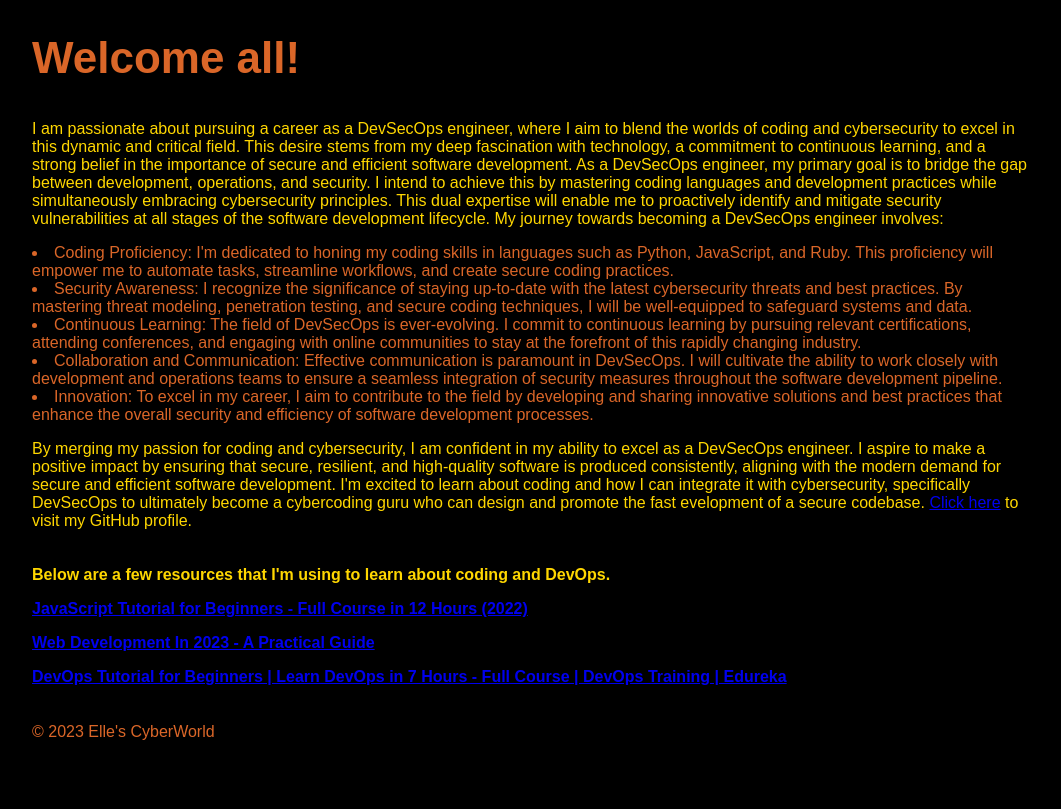
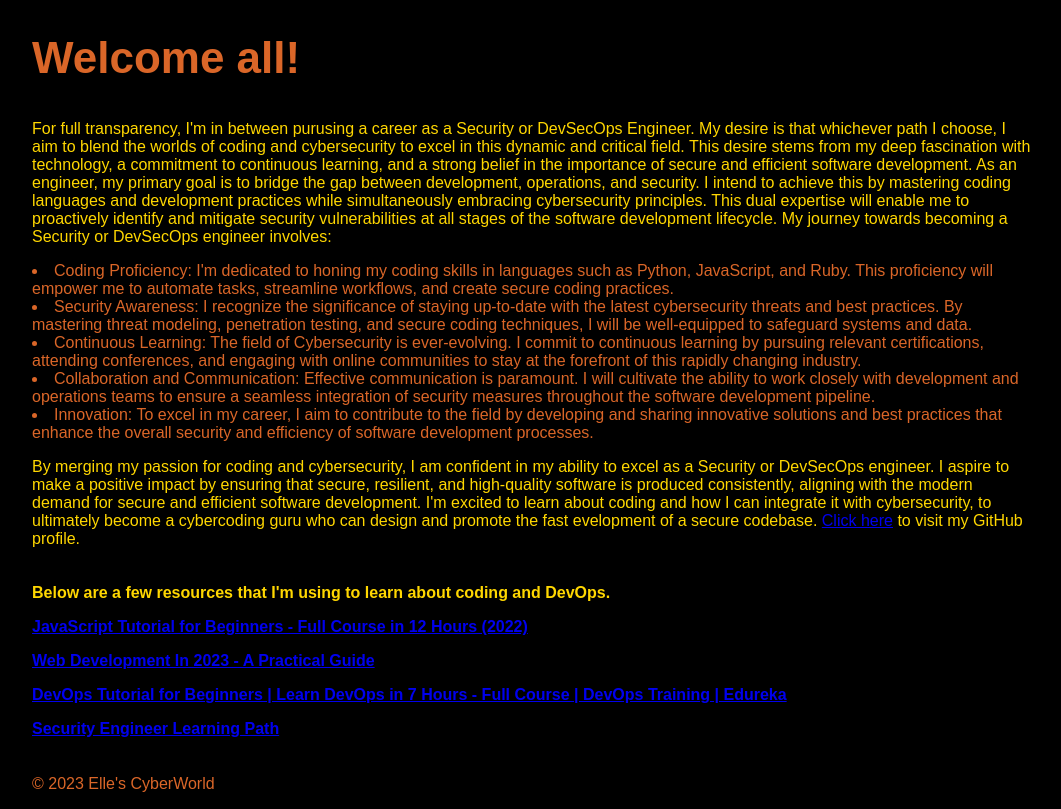
Before and after one commit to kishlearnscode/proyectocinco, a plain HTML site: page index.html in a window 1280 px wide. Shown: the part 718-1527 px from the top of the page, without its empty margins (108-1169 px from the left). Before the commit the page ends 1475 px from the top, so only its background shows below. Drawn offline with Linux system fonts and the light colour scheme.

Commit message:
index.html

```diff
--- a/index.html
+++ b/index.html
@@ -23,25 +23,25 @@
         </p>
         <p class="article-text";
         p style="color: gold;">
-            I am passionate about pursuing a career as a DevSecOps engineer, where I aim to blend the worlds of coding and cybersecurity to excel in this dynamic and critical field. This desire stems from my deep fascination with technology, a commitment to continuous learning, and a strong belief in the importance of secure and efficient software development.
+            For full transparency, I'm in between purusing a career as a Security or DevSecOps Engineer. My desire is that whichever path I choose, I aim to blend the worlds of coding and cybersecurity to excel in this dynamic and critical field. This desire stems from my deep fascination with technology, a commitment to continuous learning, and a strong belief in the importance of secure and efficient software development.
 
-            As a DevSecOps engineer, my primary goal is to bridge the gap between development, operations, and security. I intend to achieve this by mastering coding languages and development practices while simultaneously embracing cybersecurity principles. This dual expertise will enable me to proactively identify and mitigate security vulnerabilities at all stages of the software development lifecycle.
+            As an engineer, my primary goal is to bridge the gap between development, operations, and security. I intend to achieve this by mastering coding languages and development practices while simultaneously embracing cybersecurity principles. This dual expertise will enable me to proactively identify and mitigate security vulnerabilities at all stages of the software development lifecycle.
 
-            My journey towards becoming a DevSecOps engineer involves:<li>
+            My journey towards becoming a Security or DevSecOps engineer involves:<li>
 
             Coding Proficiency: I'm dedicated to honing my coding skills in languages such as Python, JavaScript, and Ruby. This proficiency will empower me to automate tasks, streamline workflows, and create secure coding practices.<br>
             <li>
             Security Awareness: I recognize the significance of staying up-to-date with the latest cybersecurity threats and best practices. By mastering threat modeling, penetration testing, and secure coding techniques, I will be well-equipped to safeguard systems and data.
             <li>
-            Continuous Learning: The field of DevSecOps is ever-evolving. I commit to continuous learning by pursuing relevant certifications, attending conferences, and engaging with online communities to stay at the forefront of this rapidly changing industry.
+            Continuous Learning: The field of Cybersecurity is ever-evolving. I commit to continuous learning by pursuing relevant certifications, attending conferences, and engaging with online communities to stay at the forefront of this rapidly changing industry.
             <li>
-            Collaboration and Communication: Effective communication is paramount in DevSecOps. I will cultivate the ability to work closely with development and operations teams to ensure a seamless integration of security measures throughout the software development pipeline.
+            Collaboration and Communication: Effective communication is paramount. I will cultivate the ability to work closely with development and operations teams to ensure a seamless integration of security measures throughout the software development pipeline.
             <li>
             Innovation: To excel in my career, I aim to contribute to the field by developing and sharing innovative solutions and best practices that enhance the overall security and efficiency of software development processes.
             </li></li></li></li></li>
         </p>
         <p class="site-subtitle";
-          p style="color: gold;">By merging my passion for coding and cybersecurity, I am confident in my ability to excel as a DevSecOps engineer. I aspire to make a positive impact by ensuring that secure, resilient, and high-quality software is produced consistently, aligning with the modern demand for secure and efficient software development. I'm excited to learn about coding and how I can integrate it with cybersecurity, specifically DevSecOps to ultimately become a cybercoding guru who can design and promote the fast evelopment of a secure codebase.
+          p style="color: gold;">By merging my passion for coding and cybersecurity, I am confident in my ability to excel as a Security or DevSecOps engineer. I aspire to make a positive impact by ensuring that secure, resilient, and high-quality software is produced consistently, aligning with the modern demand for secure and efficient software development. I'm excited to learn about coding and how I can integrate it with cybersecurity, to ultimately become a cybercoding guru who can design and promote the fast evelopment of a secure codebase.
           <a href="https://github.com/kishlearnscode">Click here</a> to visit my GitHub profile.</p>
       </div>
       <div class="main-nav">
@@ -50,7 +50,8 @@
         <div class="nav-list">
           <p class="nav-item nav-item-bull"><a href="https://www.youtube.com/watch?v=lI1ae4REbFM">JavaScript Tutorial for Beginners - Full Course in 12 Hours (2022)</a></p>
           <p class="nav-item nav-item-bull"><a href="https://www.youtube.com/watch?v=u72H_zZzkcw">Web Development In 2023 - A Practical Guide</a></p>
-          <p class="nav-item nav-item-bull"><a href="https://www.youtube.com/watch?v=hQcFE0RD0cQ">DevOps Tutorial for Beginners | Learn DevOps in 7 Hours - Full Course | DevOps Training | Edureka</a></p></h2>
+          <p class="nav-item nav-item-bull"><a href="https://www.youtube.com/watch?v=hQcFE0RD0cQ">DevOps Tutorial for Beginners | Learn DevOps in 7 Hours - Full Course | DevOps Training | Edureka</a></p>
+          <p class="nav-item nav-item-bull"><a href="https://www.youtube.com/playlist?list=PLrY_AbzZGqt9gw2HI8VX-Xj0UhL1523OL"> Security Engineer Learning Path</a></p></h2>
         </div>
       </div>
     </div>
```
